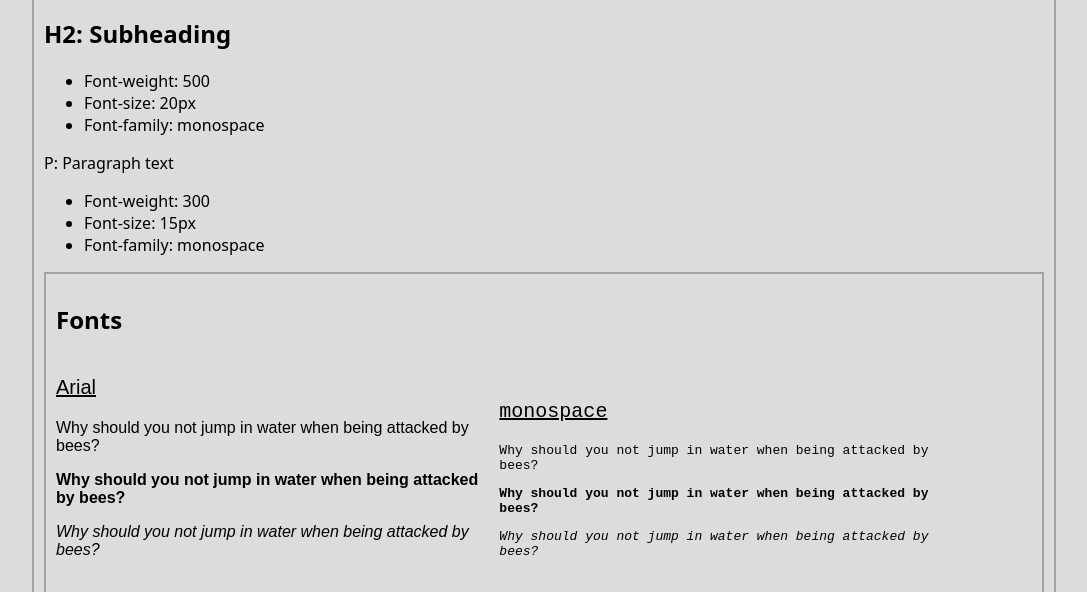
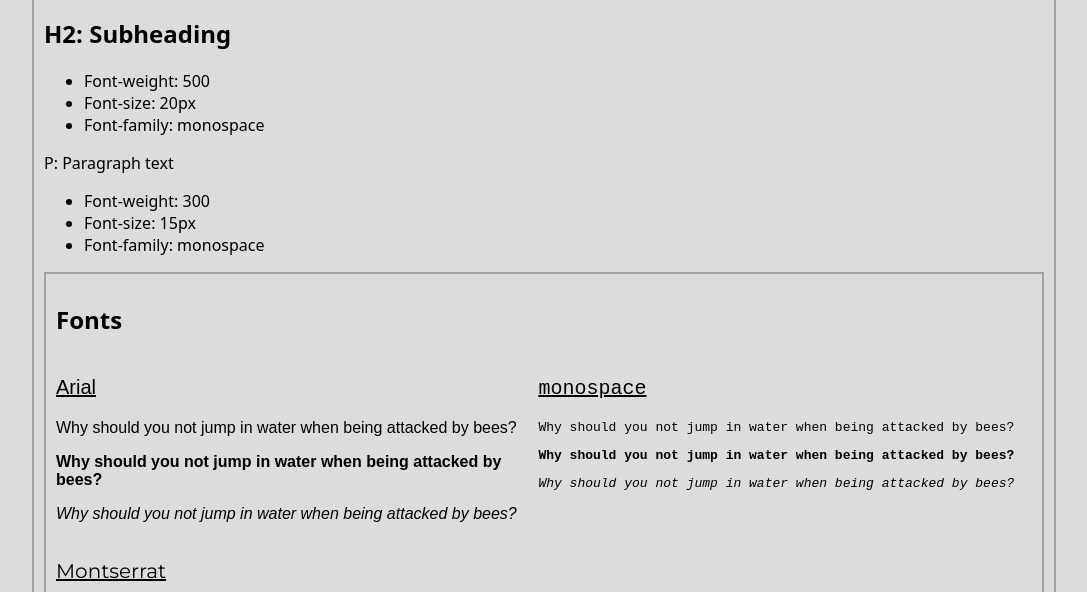
Before and after one commit to JonathanBley/Style-guide-by-JB, a plain HTML site: page index.html in a window 1280 px wide. Shown: the part 323-915 px from the top of the page, without its empty margins (96-1183 px from the left). Drawn offline with Linux system fonts and the light colour scheme.

Commit message:
Update style.css

```diff
--- a/style.css
+++ b/style.css
@@ -39,8 +39,8 @@ body {
   /* font styling */
 
   .font-panel {
-    width: 45%;
-    display: inline-block;
+    width: 49%;
+    display:inline-table
   }
 
   .font-label {
@@ -50,14 +50,17 @@ body {
 
   .regular {
     font-style: normal;
+    font-size: normal;
   }
 
   .italic {
     font-style: italic;
+    font-size: normal;
   }
 
   .bold {
     font-weight: 700;
+    font-size: normal;
   }
 
   .Arial {
```
